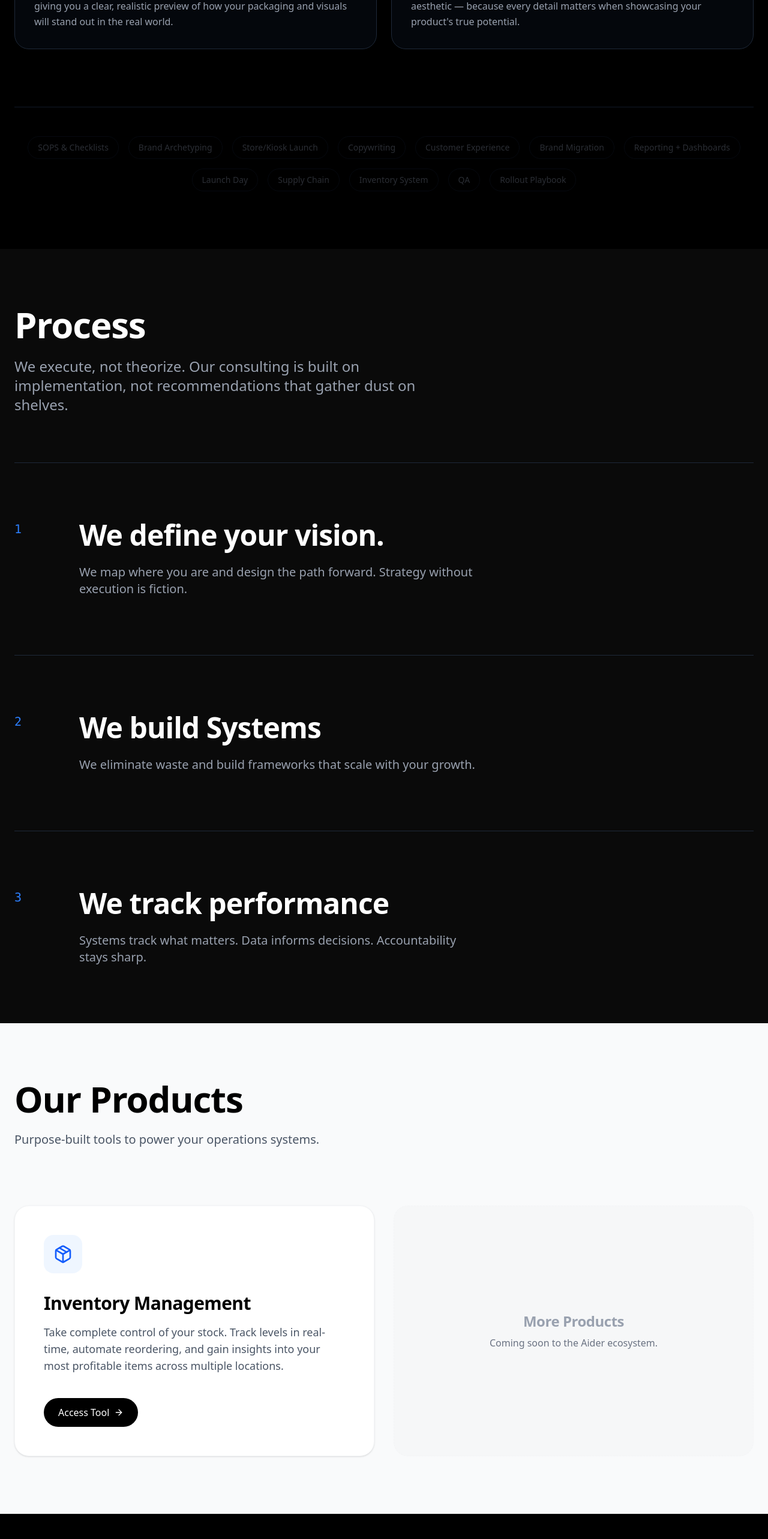
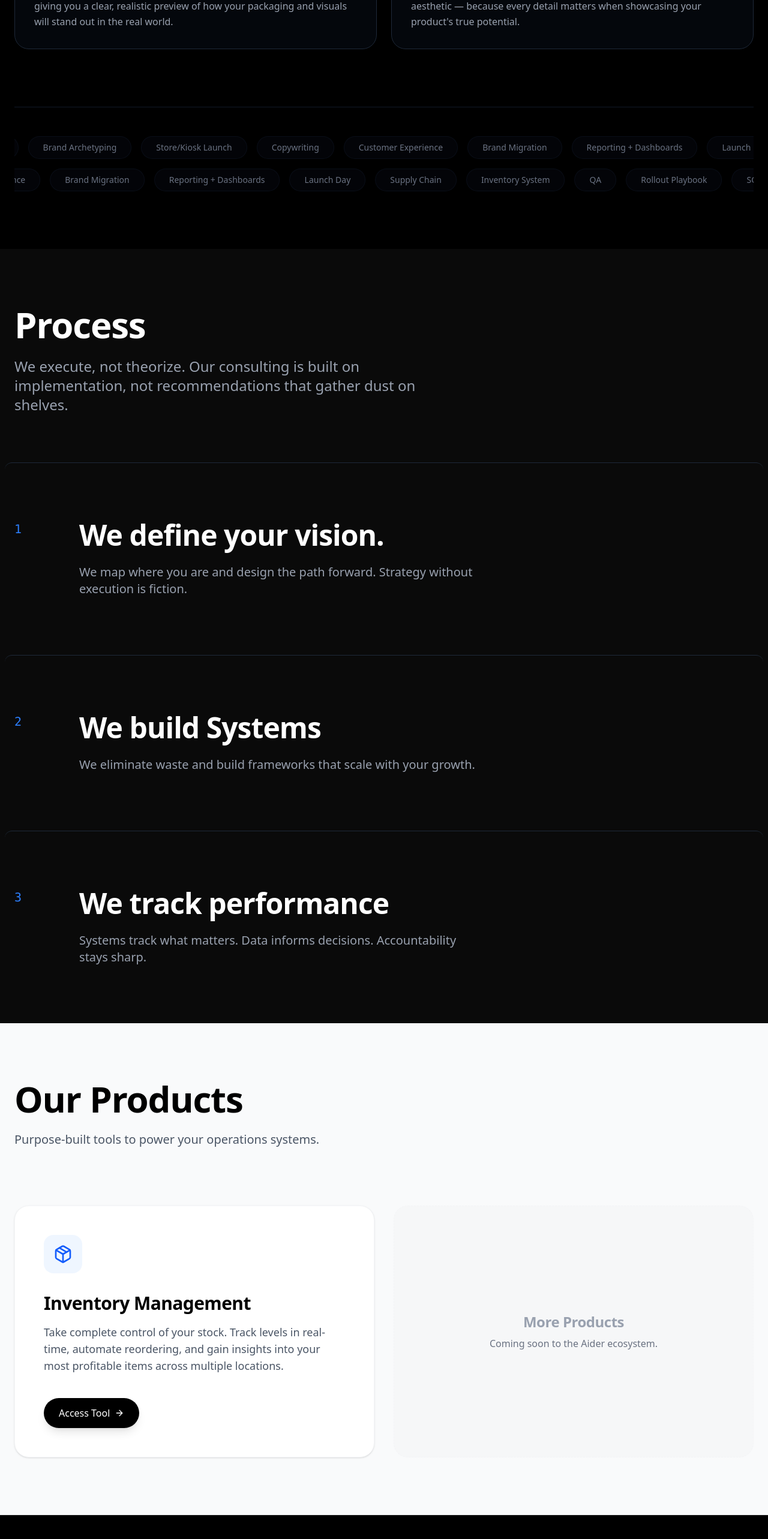
Before and after one commit to Richmondeke/aider-app, a Next.js app: page / in a window 1280 px wide. Shown: the part 1783-4349 px from the top of the page at 60% size. Built offline with nearby package versions, Linux system fonts and the light colour scheme; no server answers.

Commit message:
feat: enhance animations and add subdomain routing for pos.aidercorp.com

```diff
--- a/src/components/landing/DetailedServices.tsx
+++ b/src/components/landing/DetailedServices.tsx
@@ -76,18 +76,29 @@ export default function DetailedServices() {
                 </motion.div>
 
                 {/* Categories Grid */}
-                <div className="grid grid-cols-1 md:grid-cols-2 gap-6 mb-24">
+                <div className="grid grid-cols-1 md:grid-cols-2 gap-6 mb-24 [perspective:1000px]">
                     {serviceCategories.map((category, idx) => (
                         <motion.div
                             key={category.title}
                             initial={{ opacity: 0, y: 30 }}
                             whileInView={{ opacity: 1, y: 0 }}
                             viewport={{ once: true }}
-                            transition={{ delay: idx * 0.1 }}
-                            className="group p-8 rounded-3xl bg-gray-900/30 border border-gray-800 hover:border-gray-700 transition-all duration-300"
+                            transition={{
+                                delay: idx * 0.1,
+                                duration: 0.5,
+                                ease: "easeOut"
+                            }}
+                            whileHover={{
+                                scale: 1.02,
+                                translateZ: 20,
+                                rotateX: 2,
+                                rotateY: -1,
+                                boxShadow: "0 20px 40px rgba(0,0,0,0.4), 0 0 20px rgba(255,255,255,0.05)"
+                            }}
+                            className="group p-8 rounded-3xl bg-gray-900/30 border border-gray-800 hover:border-blue-900/50 transition-colors duration-300 cursor-default"
                         >
                             <div className="flex items-center gap-4 mb-6">
-                                <div className="p-3 rounded-xl bg-gray-800 text-gray-400 group-hover:text-white transition-colors">
+                                <div className="p-3 rounded-xl bg-gray-800 text-gray-400 group-hover:text-blue-400 transition-colors">
                                     {category.icon}
                                 </div>
                                 <h3 className="text-2xl font-bold">{category.title}</h3>
@@ -99,21 +110,40 @@ export default function DetailedServices() {
                     ))}
                 </div>
 
-                {/* Expertise Tag Cloud */}
-                <div className="relative pt-12 border-t border-gray-900 overflow-hidden">
-                    <div className="flex flex-wrap justify-center gap-4 opacity-40">
-                        {expertiseTags.map((tag, i) => (
-                            <motion.div
-                                key={tag}
-                                initial={{ opacity: 0 }}
-                                whileInView={{ opacity: 1 }}
-                                viewport={{ once: true }}
-                                transition={{ delay: i * 0.05 }}
-                                className="flex items-center gap-2 text-sm text-gray-500 px-4 py-2 rounded-full border border-gray-900 whitespace-nowrap"
-                            >
-                                {tag}
-                            </motion.div>
-                        ))}
+                {/* Expertise Tag Cloud - Opposite Scroll Marquee */}
+                <div className="relative pt-12 border-t border-gray-900 overflow-hidden flex flex-col gap-4">
+                    {/* Row 1: Left Scroll */}
+                    <div className="flex overflow-hidden whitespace-nowrap">
+                        <motion.div
+                            className="flex gap-4 pr-4"
+                            animate={{ x: [0, -1000] }}
+                            transition={{
+                                x: { repeat: Infinity, duration: 40, ease: "linear" }
+                            }}
+                        >
+                            {[...expertiseTags, ...expertiseTags, ...expertiseTags].map((tag, i) => (
+                                <div key={i} className="flex items-center gap-2 text-sm text-gray-500 px-6 py-2 rounded-full border border-gray-900/50 bg-gray-900/20 whitespace-nowrap">
+                                    {tag}
+                                </div>
+                            ))}
+                        </motion.div>
+                    </div>
+
+                    {/* Row 2: Right Scroll */}
+                    <div className="flex overflow-hidden whitespace-nowrap">
+                        <motion.div
+                            className="flex gap-4 pr-4"
+                            animate={{ x: [-1000, 0] }}
+                            transition={{
+                                x: { repeat: Infinity, duration: 45, ease: "linear" }
+                            }}
+                        >
+                            {[...expertiseTags, ...expertiseTags, ...expertiseTags].map((tag, i) => (
+                                <div key={i} className="flex items-center gap-2 text-sm text-gray-500 px-6 py-2 rounded-full border border-gray-900/50 bg-gray-900/20 whitespace-nowrap">
+                                    {tag}
+                                </div>
+                            ))}
+                        </motion.div>
                     </div>
                 </div>
             </div>
--- a/src/components/landing/Process.tsx
+++ b/src/components/landing/Process.tsx
@@ -37,7 +37,7 @@ export default function Process() {
                     </p>
                 </motion.div>
 
-                <div className="space-y-12 md:space-y-24">
+                <div className="space-y-12 md:space-y-24 [perspective:1000px]">
                     {steps.map((step, index) => (
                         <motion.div
                             key={index}
@@ -45,11 +45,17 @@ export default function Process() {
                             whileInView={{ opacity: 1, x: 0 }}
                             viewport={{ once: true, margin: "-100px" }}
                             transition={{ duration: 0.7 }}
-                            className="flex flex-col md:flex-row border-t border-gray-800 pt-12 md:pt-24 gap-8 md:gap-24"
+                            whileHover={{
+                                x: 10,
+                                scale: 1.01,
+                                translateZ: 20,
+                                backgroundColor: "rgba(255, 255, 255, 0.02)"
+                            }}
+                            className="flex flex-col md:flex-row border-t border-gray-800 pt-12 md:pt-24 gap-8 md:gap-24 transition-all duration-300 rounded-xl px-4 -mx-4 cursor-default"
                         >
                             <div className="text-blue-500 font-mono text-xl">{step.number}</div>
                             <div className="flex-1">
-                                <h3 className="text-3xl md:text-5xl font-semibold mb-6">{step.title}</h3>
+                                <h3 className="text-3xl md:text-5xl font-semibold mb-6 group-hover:text-blue-400 transition-colors">{step.title}</h3>
                                 <p className="text-xl text-gray-400 max-w-2xl">{step.description}</p>
                             </div>
                         </motion.div>
--- a/src/components/landing/Products.tsx
+++ b/src/components/landing/Products.tsx
@@ -21,16 +21,23 @@ export default function Products() {
                     </p>
                 </motion.div>
 
-                <div className="grid grid-cols-1 md:grid-cols-2 gap-8">
+                <div className="grid grid-cols-1 md:grid-cols-2 gap-8 [perspective:1000px]">
                     {/* Inventory Management Product Card */}
                     <motion.div
                         initial={{ opacity: 0, y: 30 }}
                         whileInView={{ opacity: 1, y: 0 }}
                         viewport={{ once: true, margin: "-50px" }}
                         transition={{ duration: 0.6 }}
-                        className="bg-white rounded-3xl p-8 md:p-12 shadow-sm border border-gray-100 flex flex-col items-start"
+                        whileHover={{
+                            scale: 1.02,
+                            translateZ: 30,
+                            rotateX: 1,
+                            rotateY: -1,
+                            boxShadow: "0 25px 50px -12px rgba(0, 0, 0, 0.15)"
+                        }}
+                        className="bg-white rounded-3xl p-8 md:p-12 shadow-sm border border-gray-100 flex flex-col items-start cursor-default transition-shadow duration-300"
                     >
-                        <div className="p-4 bg-blue-50 rounded-2xl mb-8">
+                        <div className="p-4 bg-blue-50 rounded-2xl mb-8 group-hover:bg-blue-100 transition-colors">
                             <Package className="w-8 h-8 text-blue-600" />
                         </div>
                         <h3 className="text-3xl font-bold mb-4">Inventory Management</h3>
@@ -39,7 +46,7 @@ export default function Products() {
                         </p>
                         <Link
                             href="/dashboard"
-                            className="group inline-flex items-center gap-2 bg-black text-white px-6 py-3 rounded-full hover:bg-gray-800 transition-colors font-medium"
+                            className="group inline-flex items-center gap-2 bg-black text-white px-6 py-3 rounded-full hover:bg-gray-800 transition-colors font-medium border border-transparent shadow-lg shadow-black/10 hover:shadow-black/20"
                         >
                             Access Tool
                             <ArrowRight className="w-4 h-4 group-hover:translate-x-1 transition-transform" />
@@ -52,7 +59,12 @@ export default function Products() {
                         whileInView={{ opacity: 1, y: 0 }}
                         viewport={{ once: true, margin: "-50px" }}
                         transition={{ duration: 0.6, delay: 0.1 }}
-                        className="bg-gray-100/50 rounded-3xl p-8 md:p-12 border border-gray-100 border-dashed flex flex-col items-center justify-center text-center inset-0"
+                        whileHover={{
+                            scale: 1.01,
+                            translateZ: 10,
+                            backgroundColor: "rgba(243, 244, 246, 0.8)"
+                        }}
+                        className="bg-gray-100/50 rounded-3xl p-8 md:p-12 border border-gray-100 border-dashed flex flex-col items-center justify-center text-center inset-0 transition-all duration-300 cursor-default"
                     >
                         <h3 className="text-2xl font-semibold text-gray-400 mb-2">More Products</h3>
                         <p className="text-gray-500">Coming soon to the Aider ecosystem.</p>
--- /dev/null
+++ b/src/middleware.ts
@@ -0,0 +1,35 @@
+import { NextResponse } from 'next/server';
+import type { NextRequest } from 'next/server';
+
+export function middleware(request: NextRequest) {
+    const url = request.nextUrl.clone();
+    const hostname = request.headers.get('host') || '';
+
+    // Handle pos.aidercorp.com subdomain
+    if (hostname.includes('pos.aidercorp.com')) {
+        // If we are at the root of the subdomain, redirect to login
+        if (url.pathname === '/') {
+            url.pathname = '/auth/login';
+            return NextResponse.rewrite(url);
+        }
+
+        // Otherwise, allow other auth routes or dashboard routes if needed
+        // The user specifically said "let this be the signup/login page"
+    }
+
+    return NextResponse.next();
+}
+
+// See "Matching Paths" below to learn more
+export const config = {
+    matcher: [
+        /*
+         * Match all request paths except for the ones starting with:
+         * - api (API routes)
+         * - _next/static (static files)
+         * - _next/image (image optimization files)
+         * - favicon.ico (favicon file)
+         */
+        '/((?!api|_next/static|_next/image|favicon.ico).*)',
+    ],
+};
```
